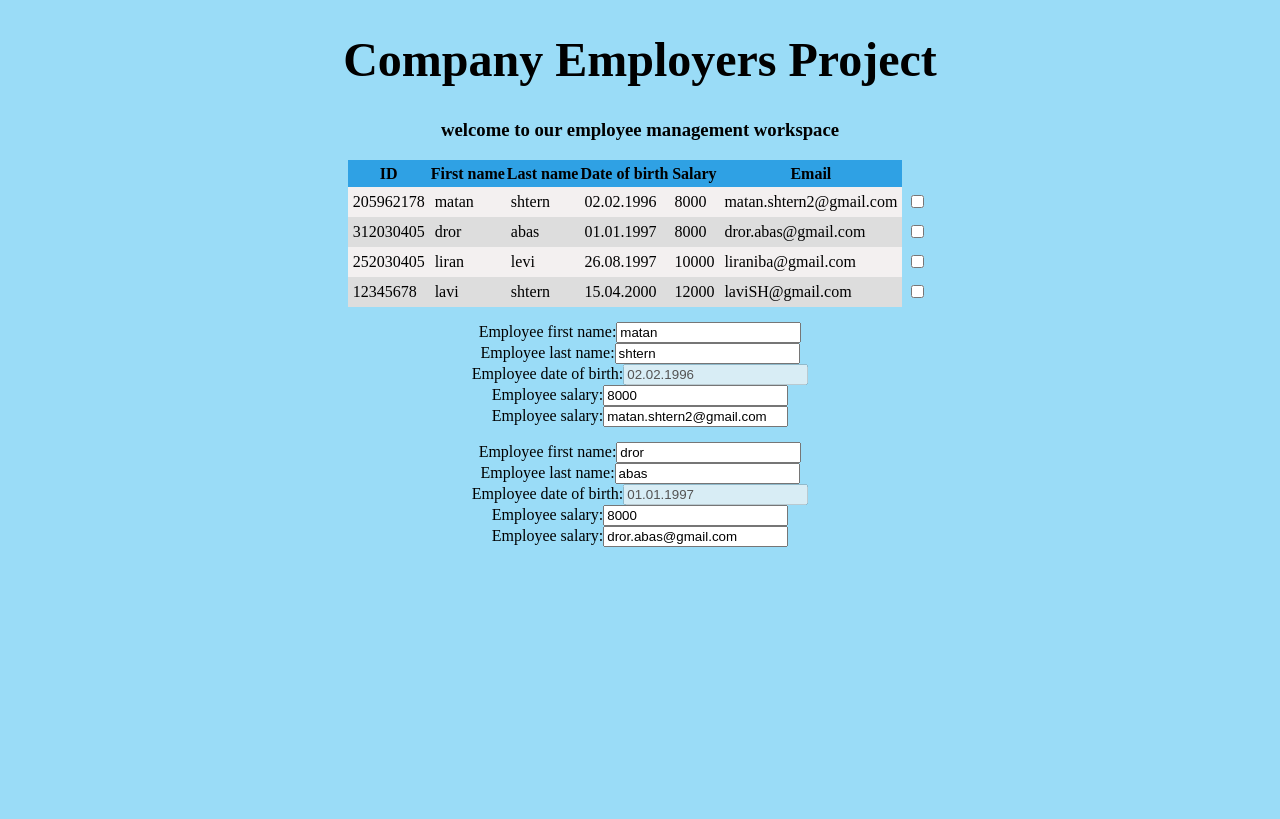
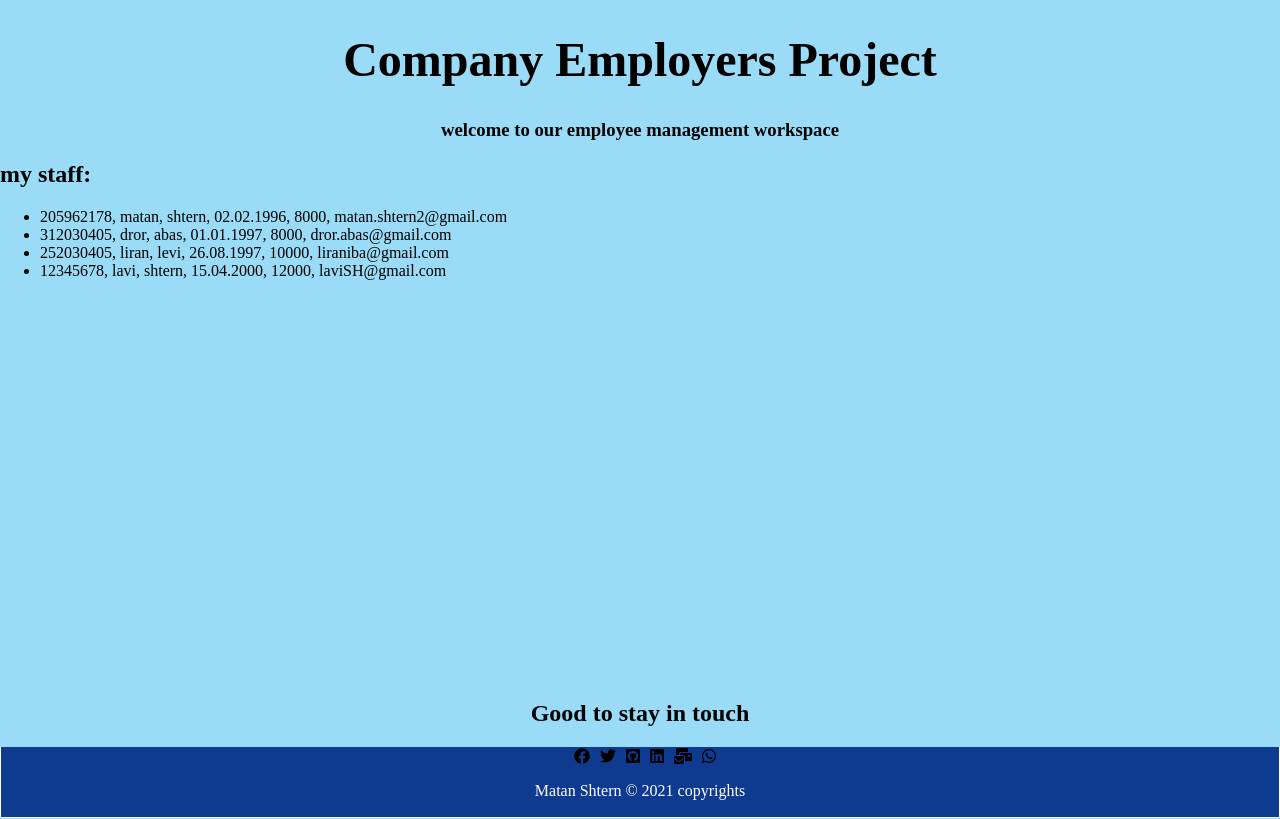
Before and after one commit to matanSH1996/fullstackcource, an Angular app in the folder Angular/CompanyEmployersProject/: page / in a window 1280 px wide. Shown: the top 819 px of the page. Built offline with nearby package versions, Linux system fonts and the light colour scheme.

Commit message:
24.12 - 2200

```diff
--- a/Angular/CompanyEmployersProject/src/app/employers/employers.component.html
+++ b/Angular/CompanyEmployersProject/src/app/employers/employers.component.html
@@ -3,7 +3,7 @@
 </head>
 
 <body>
-    <table id="employees">
+    <!-- <table id="employees">
         <thead>
             <th>ID</th>
             <th>First name</th>
@@ -76,5 +76,12 @@
             <label for="last name">Employee salary:</label>
             <input type="text" [(ngModel)] = "employee1.email" placeholder="israel_israeli@gmail.com">
         </div>
-    </div>
+    </div> -->
+
+    <h2>my staff:</h2>
+    <ul class="employee">
+        <li *ngFor="let employee of listOfEmployees">
+            <span>{{employee.id}}, </span> {{employee.firstName}}, {{employee.lastName}}, {{employee.dateOfBirth}}, {{employee.salary}}, {{employee.email}}
+        </li>
+    </ul>
 </body>
--- a/Angular/CompanyEmployersProject/src/app/employers/employers.component.ts
+++ b/Angular/CompanyEmployersProject/src/app/employers/employers.component.ts
@@ -1,5 +1,6 @@
 import { Component, OnInit } from '@angular/core';
-import { Employee } from './employee';
+// import { Employee } from './employee';
+import { EMPLOYEES } from '../list-employees';
 
 
 @Component({
@@ -9,44 +10,48 @@ import { Employee } from './employee';
 })
 export class EmployersComponent implements OnInit {
 
+  listOfEmployees = EMPLOYEES;
+
+
   constructor() { }
 
   ngOnInit(): void {
   }
-  employee : Employee = {
-    id : 205962178,
-    firstName : 'matan',
-    lastName : 'shtern',
-    dateOfBirth : '02.02.1996',
-    salary : 8000,
-    email : 'matan.shtern2@gmail.com'
-  };
 
-  employee1 : Employee = {
-    id : 312030405,
-    firstName : 'dror',
-    lastName : 'abas',
-    dateOfBirth : '01.01.1997',
-    salary : 8000,
-    email : 'dror.abas@gmail.com'
-  };
+  // employee : Employee = {
+  //   id : 205962178,
+  //   firstName : 'matan',
+  //   lastName : 'shtern',
+  //   dateOfBirth : '02.02.1996',
+  //   salary : 8000,
+  //   email : 'matan.shtern2@gmail.com'
+  // };
 
-  employee2 : Employee = {
-    id : 252030405,
-    firstName : 'liran',
-    lastName : 'levi',
-    dateOfBirth : '26.08.1997',
-    salary : 10000,
-    email : 'liraniba@gmail.com'
-  };
+  // employee1 : Employee = {
+  //   id : 312030405,
+  //   firstName : 'dror',
+  //   lastName : 'abas',
+  //   dateOfBirth : '01.01.1997',
+  //   salary : 8000,
+  //   email : 'dror.abas@gmail.com'
+  // };
 
-  employee3 : Employee = {
-    id : 12345678,
-    firstName : 'lavi',
-    lastName : 'shtern',
-    dateOfBirth : '15.04.2000',
-    salary : 12000,
-    email : 'laviSH@gmail.com'
-  };
+  // employee2 : Employee = {
+  //   id : 252030405,
+  //   firstName : 'liran',
+  //   lastName : 'levi',
+  //   dateOfBirth : '26.08.1997',
+  //   salary : 10000,
+  //   email : 'liraniba@gmail.com'
+  // };
+
+  // employee3 : Employee = {
+  //   id : 12345678,
+  //   firstName : 'lavi',
+  //   lastName : 'shtern',
+  //   dateOfBirth : '15.04.2000',
+  //   salary : 12000,
+  //   email : 'laviSH@gmail.com'
+  // };
 
 }
```
